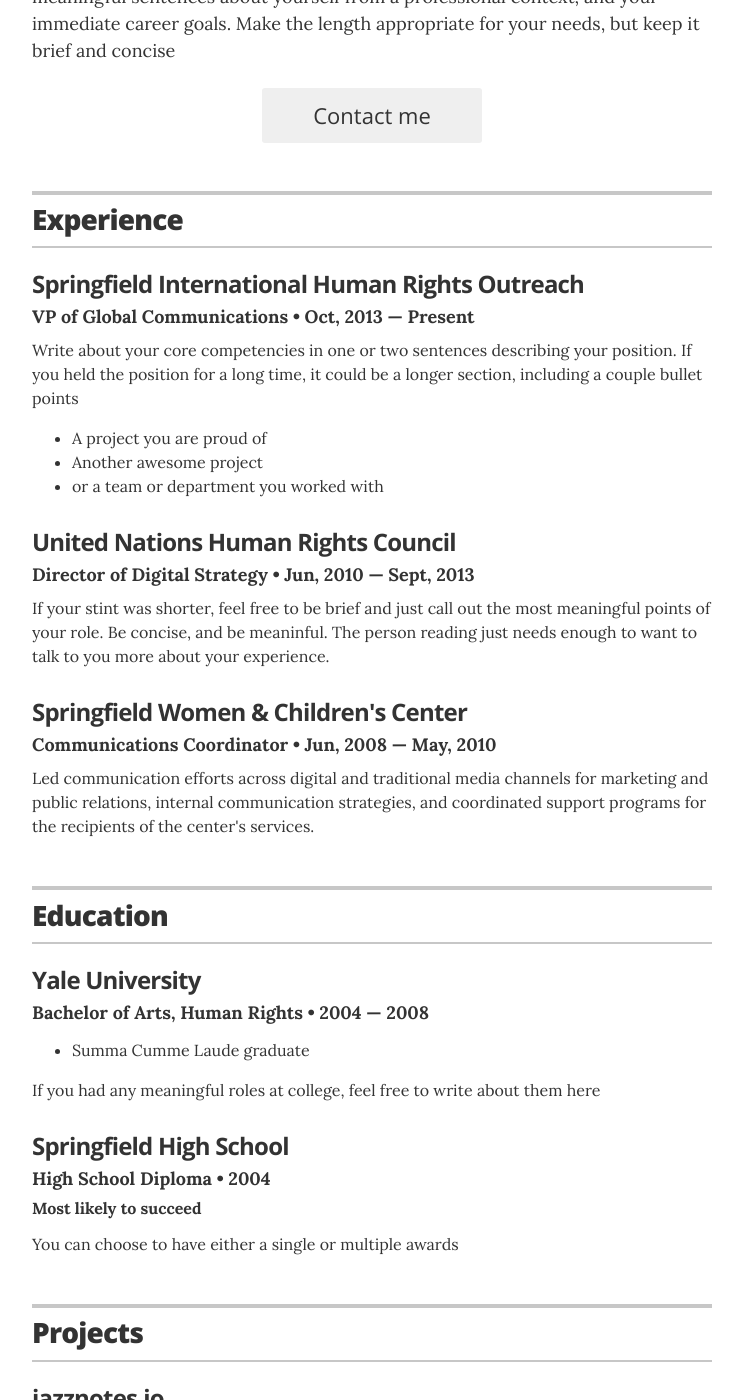
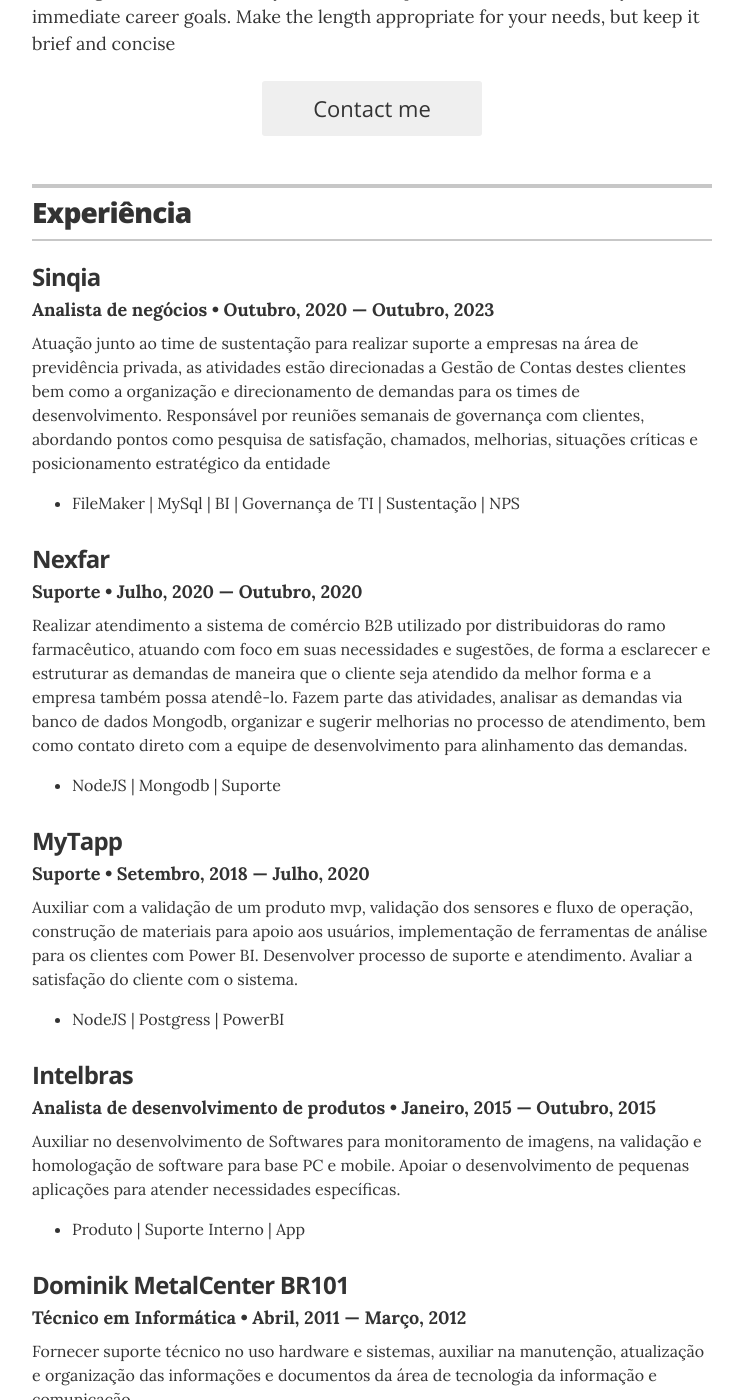
Before and after one commit to alexrospide/resume, a Jekyll site: the page built from index.html, in a window 1280 px wide and 1400 px high, scrolled down 330 px. Shown: the whole window, without its empty margins (268-1011 px from the left). Built offline with Jekyll 4.4.1, drawn with Linux system fonts in a browser that asks for light colours; some of the changed text lies outside the part shown.

Commit message:
Commit with resume data

```diff
--- a/_config.yml
+++ b/_config.yml
@@ -1,6 +1,6 @@
 # Site settings
-title: "Jekyll Resume Template"
-description: "A resume template for Jekyll and GitHub Pages sites."
+title: "Alex Rospide - Resume"
+description: "Currículo na versão Online"
 
 # Build settings
 markdown: kramdown
@@ -10,17 +10,17 @@
 
 # Resume settings
 resume_avatar:                  "true"
-resume_name:                    "Lisa M. Simpson"
-resume_title:                   "VP of Global Communications"
+resume_name:                    "Alexsandro Rospide"
+resume_title:                   "#OpenToWork #Python #Processos #Governança de TI #Entusiasta"
 
 # used for the contact button in _layouts/resume.html
-resume_contact_email:           "lisasimpson@youremailaddress.com"
+resume_contact_email:           "alexrospide@gmail.com"
 
 # the next two items are used for schema itemprops in _layouts/resume.html
-resume_contact_telephone:       "555-7334"
-resume_contact_address:         "742 Evergreen Terrace, Springfield"
+resume_contact_telephone:       "(48) 9 9658-0507"
+resume_contact_address:         "Florianópolis / SC"
 
-resume_header_contact_info:     "742 Evergreen Terrace, Springfield • 555-7334 • lisasimpson@youremailaddress.com"
+resume_header_contact_info:     "Florianópolis / SC •  alexrospide@gmail.com"
 display_header_contact_info:    "false"
 
 resume_header_intro: "<p>This is the executive summary. You should write a few brief, concise, and meaningful sentences about yourself from a professional context, and your immediate career goals. Make the length appropriate for your needs, but keep it brief and concise</p>"
@@ -35,24 +35,24 @@
 # comment out to hide
 resume_section_experience:      true
 resume_section_education:       true
-resume_section_projects:        true
+#resume_section_projects:        true
 resume_section_skills:          true
-resume_section_recognition:     true
+#resume_section_recognition:     true
 resume_section_links:           true
-resume_section_associations:    true
+#resume_section_associations:    true
 # resume_section_interests:       true
 
 # Resume social links
 # uncomment the options you wish to display, and add your own URL
 resume_social_links:
-  resume_github_url:            "https://github.com/jglovier/resume-template"
-  resume_twitter_url:           "http://twitter.com/jglovier"
-  resume_dribbble_url:          "https://dribbble.com/jag"
-  # resume_facebook_url:          "insert Facebook URL here"
-  resume_linkedin_url:          "https://www.linkedin.com/in/joelglovier"
-  # resume_instagram_url:         "insert your Instagram URL here"
-  resume_website_url:           "http://joelglovier.com"
-  resume_medium_url:            "https://medium.com/@jglovier"
+  resume_github_url:            "https://github.com/alexrospide"
+  #resume_twitter_url:           "http://twitter.com/jglovier"
+  #resume_dribbble_url:          "https://dribbble.com/jag"
+  #resume_facebook_url:          "insert Facebook URL here"
+  resume_linkedin_url:          "https://www.linkedin.com/in/alexrospide/"
+  #resume_instagram_url:         "insert your Instagram URL here"
+  #resume_website_url:           "http://joelglovier.com"
+  #resume_medium_url:            "https://medium.com/@jglovier"
 resume_print_social_links:      true
 
 # Design settings
--- a/_data/education.yml
+++ b/_data/education.yml
@@ -1,13 +1,11 @@
 # Degree
-- degree: Bachelor of Arts, Human Rights
-  uni: Yale University
-  year: 2004 &mdash; 2008
-  awards:
-    - award: Summa Cumme Laude graduate
-  summary: If you had any meaningful roles at college, feel free to write about them here
+- degree: Bacharelado em Sistemas da Informação
+  uni: UNISUL - Universidade do Sul de Santa Catarina
+  year: 2011 &mdash; 2014
+  #summary: If you had any meaningful roles at college, feel free to write about them here
 
-- degree: High School Diploma
-  uni: Springfield High School
-  year: 2004
-  award: Most likely to succeed
-  summary: You can choose to have either a single or multiple awards
+- degree: Pós Graduação em Governança de TI
+  uni: Unisul - Universidade do Sul de Santa Catarina
+  year: 2016 &mdash; 2018
+  #award: Most likely to succeed
+  #summary: You can choose to have either a single or multiple awards
--- a/_data/experience.yml
+++ b/_data/experience.yml
@@ -1,19 +1,42 @@
 # Jobs
-# VP of Global Communications
-- company: Springfield International Human Rights Outreach
-  position: VP of Global Communications
-  duration: Oct, 2013 &mdash; Present
-  summary: Write about your core competencies in one or two sentences describing your position. If you held the position for a long time, it could be a longer section, including a couple bullet points	<ul class="resume-item-list"><li>A project you are proud of</li><li>Another awesome project</li><li>or a team or department you worked with</li></ul>
-
-# Director of Digital Stratgy
-- company: United Nations Human Rights Council
-  position: Director of Digital Strategy
-  duration:  Jun, 2010 &mdash; Sept, 2013
-  summary: If your stint was shorter, feel free to be brief and just call out the most meaningful points of your role. Be concise, and be meaninful. The person reading just needs enough to want to talk to you more about your experience.
+# Analista de negócios
+- company: Sinqia
+  position: Analista de negócios
+  duration: Outubro, 2020 &mdash; Outubro, 2023
+  summary: Atuação junto ao time de sustentação para realizar suporte a empresas na área de previdência privada, as atividades estão direcionadas a Gestão de Contas destes clientes bem como a organização e direcionamento de demandas para os times de desenvolvimento. Responsável por reuniões semanais de governança com clientes, abordando pontos como pesquisa de satisfação, chamados, melhorias, situações críticas e posicionamento estratégico da entidade	<ul class="resume-item-list"><li>FileMaker | MySql | BI | Governança de TI | Sustentação | NPS</li></ul>
 
 
-# Communications Coordinator
-- company: Springfield Women & Children's Center
-  position: Communications Coordinator
-  duration:   Jun, 2008  &mdash; May, 2010
-  summary: Led communication efforts across digital and traditional media channels for marketing and public relations, internal communication strategies, and coordinated support programs for the recipients of the center's services.
+# Suporte
+- company: Nexfar
+  position: Suporte
+  duration:  Julho, 2020 &mdash; Outubro, 2020
+  summary: Realizar atendimento a sistema de comércio B2B utilizado por distribuidoras do ramo farmacêutico, atuando com foco em suas necessidades e sugestões, de forma a esclarecer e estruturar as demandas de maneira que o cliente seja atendido da melhor forma e a empresa também possa atendê-lo. Fazem parte das atividades, analisar as demandas via banco de dados Mongodb, organizar e sugerir melhorias no processo de atendimento, bem como contato direto com a equipe de desenvolvimento para alinhamento das demandas.	<ul class="resume-item-list"><li>NodeJS | Mongodb | Suporte</li></ul>
+
+
+# Gestão de contas
+- company: MyTapp
+  position: Gestão de contas
+  duration:   Janeiro, 2020  &mdash; Julho, 2020
+  summary: Auxiliar com a validação de um produto mvp, validação dos sensores e fluxo de operação, construção de materiais para apoio aos usuários, implementação de ferramentas de análise para os clientes com Power BI. Desenvolver processo de suporte e atendimento. Avaliar a satisfação do cliente com o sistema.	<ul class="resume-item-list"><li>NodeJS | Postgress | PowerBI</li></ul>
+  position: Suporte
+  duration:   Setembro, 2018  &mdash; Julho, 2020
+  summary: Auxiliar com a validação de um produto mvp, validação dos sensores e fluxo de operação, construção de materiais para apoio aos usuários, implementação de ferramentas de análise para os clientes com Power BI. Desenvolver processo de suporte e atendimento. Avaliar a satisfação do cliente com o sistema.	<ul class="resume-item-list"><li>NodeJS | Postgress | PowerBI</li></ul>
+
+# Suporte
+- company: Intelbras
+  position: Trainee
+  duration:  Janeiro, 2014 &mdash; Dezembro, 2014
+  summary: Responsável por desenvolver produtos em novas tecnologias, testar e implementar hardwares e/ou softwares de equipamentos eletrônicos para os projetos com parceiros externos (OEM). Pesquisar e identificar oportunidades de redução de custos,modernização e melhoria de produtos através de análise técnica, econômica e funcional dos produtos. Solucionar problemas, dar suporte técnico, desenvolver, elaborar documentação, rotinas de testes e treinamentos para os produtos. Atuar na Equipe Auto gerenciável. 	<ul class="resume-item-list"><li>Dev Overseas | Produto | Documentação</li></ul>
+  position: Analista de desenvolvimento de produtos
+  duration:  Janeiro, 2015 &mdash; Outubro, 2015
+  summary: Auxiliar no desenvolvimento de Softwares para monitoramento de imagens, na validação e homologação de software para base PC e mobile. Apoiar o desenvolvimento de pequenas aplicações para atender necessidades específicas. 	<ul class="resume-item-list"><li>Produto | Suporte Interno | App</li></ul>
+
+
+# Suporte
+- company: Dominik MetalCenter BR101
+  position: Analista de Negócios Jr
+  duration:  Março, 2012 &mdash; Outubro, 2012
+  summary: Administrar as demandas internas de atendimento (Service Desk) solicitadas à área de sistemas analisando, definindo, atendendo e/ou alocando recursos para resoluções, mapear processos e indicadores organizacionais e analisar as necessidades dos departamentos supervisionar e promover a integração e o melhor aproveitamento dos recursos tecnológicos e estruturais. 	<ul class="resume-item-list"><li>Suporte Sistema ERP Interno | Produto</li></ul>
+  position: Técnico em Informática
+  duration:  Abril, 2011 &mdash; Março, 2012
+  summary: Fornecer suporte técnico no uso hardware e sistemas, auxiliar na manutenção, atualização e organização das informações e documentos da área de tecnologia da informação e comunicação.
--- a/_layouts/resume.html
+++ b/_layouts/resume.html
@@ -53,7 +53,7 @@
       <section class="content-section">
 
         <header class="section-header">
-          <h2>Experience</h2>
+          <h2>Experiência</h2>
         </header>
 
         {% for job in site.data.experience %}
@@ -73,7 +73,7 @@
       <!-- begin Education -->
       <section class="content-section">
         <header class="section-header">
-          <h2>Education</h2>
+          <h2>Formação</h2>
         </header>
 
         {% for education in site.data.education %}
@@ -232,8 +232,7 @@
       {% endif %}
 
       <footer class="page-footer">
-        <p class="footer-line">Made by <a href="http://twitter.com/jglovier">@jglovier</a>. Fork me on <a href="https://github.com/jglovier/resume-template">GitHub</a>.</p>
-        <p class="footer-line">If this is your live resume, you can modify or remove this part. ;-)</p>
+        <p class="footer-line">Template from <a href="https://github.com/jglovier/resume-template">GitHub</a>.</p>
       </footer>
 
     </div>
```
Also changed, not shown: images/avatar.jpg (deleted), images/avatar.png (added), images/screenshot.png (deleted).
